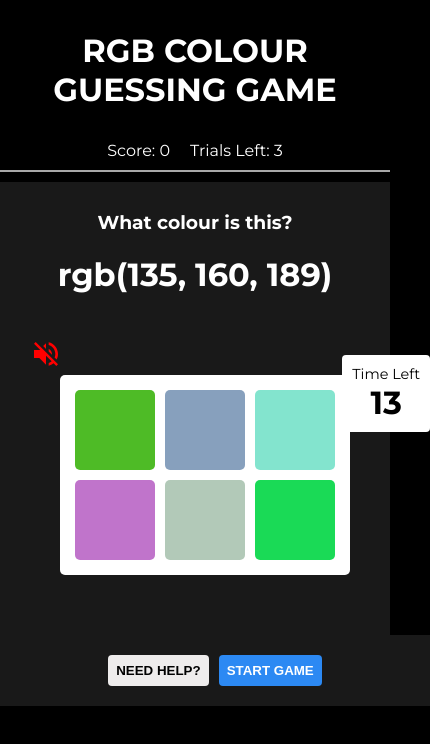
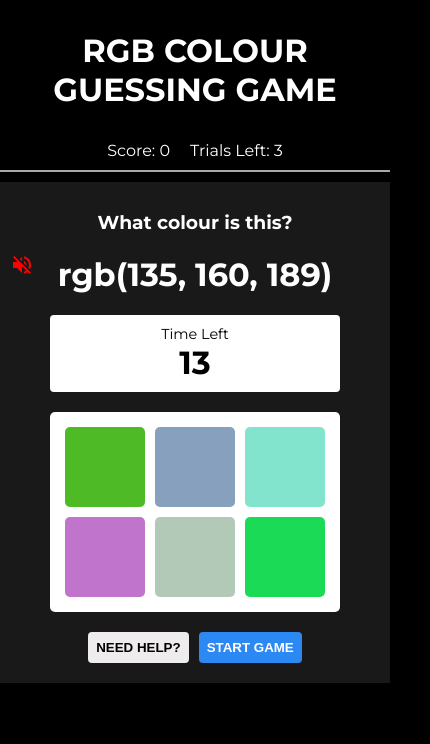
Before and after one commit to ebenKB/rgb-color-game, a React (Create React App) app: page / in a window 390 px wide. Both pictures are taken after a click on the button "START GAME". Shown: the top 744 px of the page, 430 px wide, since content can reach past the window. Built offline with nearby package versions, Linux system fonts and the light colour scheme.

Commit message:
improve mobile view

```diff
--- a/src/components/Game/game.css
+++ b/src/components/Game/game.css
@@ -12,4 +12,18 @@
 
 .footer {
   padding: 20px;
+  width: calc(100% - 40px);
+  text-align: center;
 }
+
+@media only screen and (max-width: 500px) {
+  .game-pallete {
+    padding: 0;
+  }
+
+  .footer {
+    padding: 0;
+    padding-bottom: 20px;
+    width: 100%
+  }
+}
--- a/src/components/Game/game.jsx
+++ b/src/components/Game/game.jsx
@@ -247,7 +247,7 @@ class Game extends Component {
             </div>
           </div>
         )}
-        <div Style="text-align:center; width: 100%;" className="game-wrapper footer flex-wrapper flex-center">
+        <div className="game-wrapper footer flex-wrapper flex-center">
           <button
             className="default"
             onClick={this.showIntro}
--- a/src/components/settings/settings.css
+++ b/src/components/settings/settings.css
@@ -12,3 +12,14 @@
 .game-settings svg {
   font-size: 2rem;
 }
+
+@media only screen and (max-width: 500px) {
+  .game-settings {
+    left: 10px;
+    top: 30%;
+  }
+
+  .game-settings svg {
+    font-size: 1.5rem;
+  }
+}
--- a/src/components/squares/squares.css
+++ b/src/components/squares/squares.css
@@ -21,7 +21,9 @@
 
 @media only screen and (max-width: 440px) {
   .squares-wrapper {
-    padding: 20px;
-    width: calc(100% - 40px);
+    /* padding: 20px;
+    width: calc(100% - 40px); */
+    width: 100%;
+    padding: 20px 0;
   }
 }
--- a/src/components/timer/timer.css
+++ b/src/components/timer/timer.css
@@ -17,3 +17,10 @@
 .small-caption {
   font-size: 0.9rem;
 }
+
+@media only screen and (max-width: 500px) {
+  .timer {
+    position: relative;
+    right: 0;
+  }
+}
```
